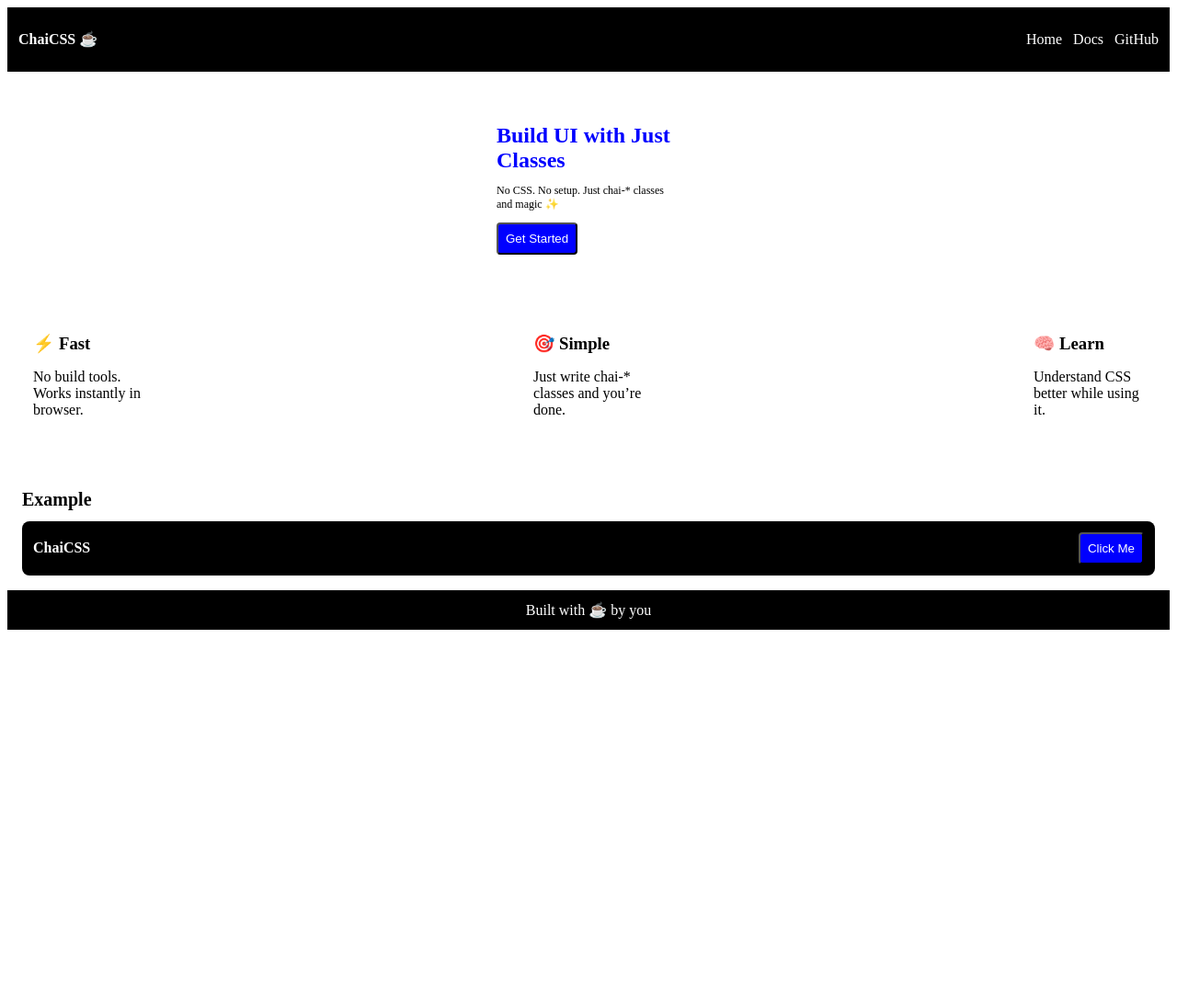
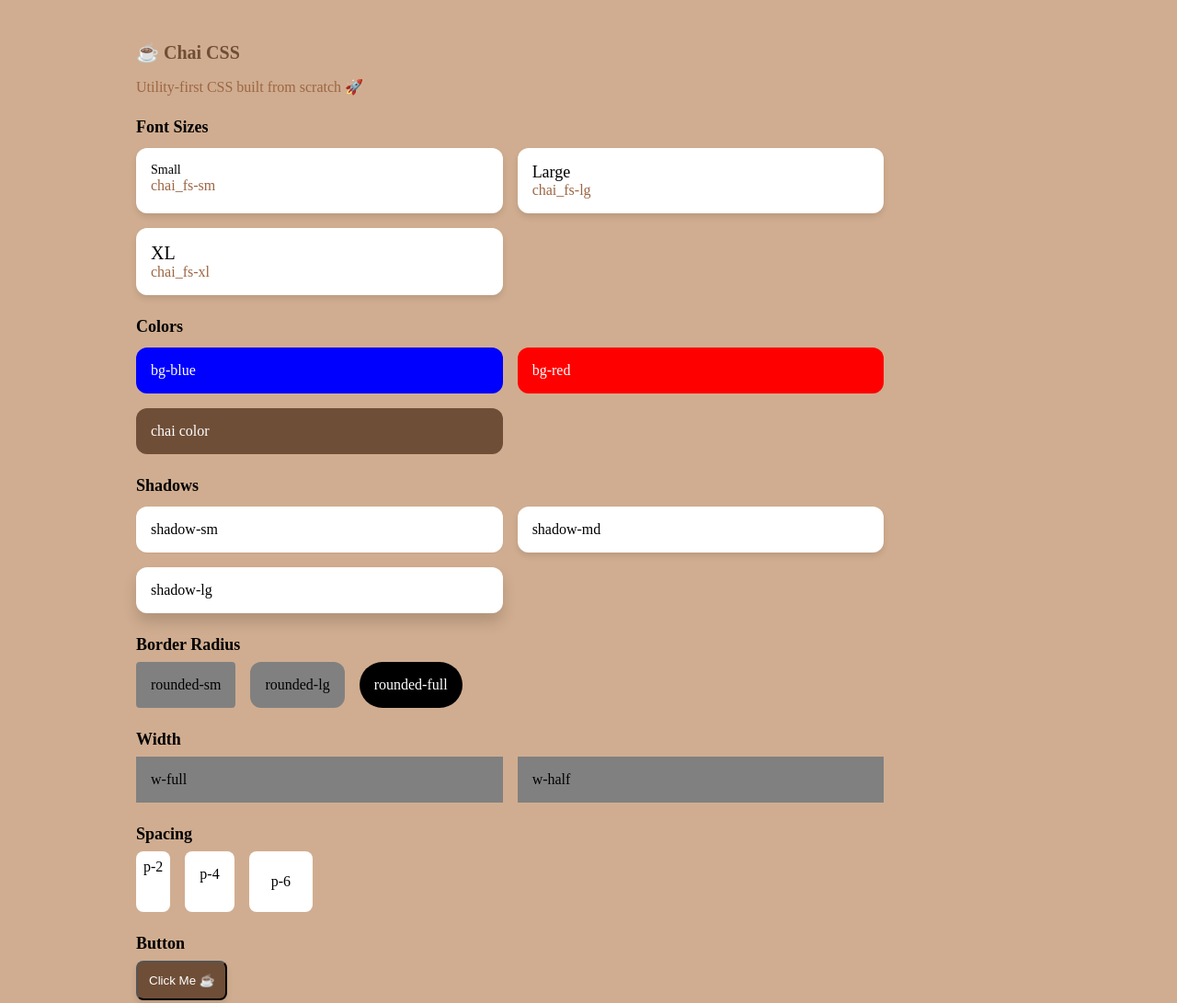
Before and after one commit to Yashika-Agrawal/chai-Tailwind, a plain HTML site: page index.html in a window 1280 px wide. Shown: the whole page at 92% size. Before the commit the page ends 800 px from the top, so only its background shows below. Drawn offline with Linux system fonts and the light colour scheme.

Commit message:
Enhance chaiConfig and main.js with new properties and improved value handling

```diff
--- a/chaiConfig.js
+++ b/chaiConfig.js
@@ -1,16 +1,13 @@
 // chaiConfig.js
-
 // 🧠 Property mapping (WHAT to apply)
 export const chaiClasses = {
     // ===== Spacing =====
-    // Padding
     p: "padding",
     pt: "paddingTop",
     pb: "paddingBottom",
     pl: "paddingLeft",
     pr: "paddingRight",
 
-    // Margin
     m: "margin",
     mt: "marginTop",
     mb: "marginBottom",
@@ -28,6 +25,8 @@
 
     // ===== Border =====
     rounded: "borderRadius",
+    border: "borderWidth",
+    borderc: "borderColor", // cleaner naming
 
     // ===== Typography =====
     text: "color",
@@ -40,13 +39,40 @@
 
     // ===== Layout =====
     display: "display",
+    justify: "justifyContent",
+    items: "alignItems",
+
+    // ===== Effects =====
+    shadow: "boxShadow",
+
+    // ===== Misc =====
+    overflow: "overflow",
+    position: "position",
+    top: "top",
+    left: "left",
+    right: "right",
+    bottom: "bottom",
+
+    // layout
     flex: "display",
+    flexcol: "flexDirection",
 
-    // Flex alignment
+    // spacing helpers
+    gap: "gap",
+
+    // alignment
     justify: "justifyContent",
-    items: "alignItems"
+    items: "alignItems",
+
+    // margin auto (for centering)
+    mx: "marginLeft", // partial hack
+    my: "marginTop",
+
+    // max width
+    maxw: "maxWidth",
+
+    flexwrap: "flexWrap",
   };
-
 
 
   // 🎨 Color values
@@ -61,28 +87,118 @@
   };
 
 
+  // 📦 Value system (PROPERTY-SCOPED)
+  export const chaiValues = {
 
-// 📦 Keyword values (non-numeric, non-color)
-export const chaiValues = {
-    // display
+    // ===== Shadow =====
+    shadow: {
+      sm: "0 1px 2px rgba(0,0,0,0.05)",
+      md: "0 4px 6px rgba(0,0,0,0.1)",
+      lg: "0 10px 15px rgba(0,0,0,0.15)",
+    },
+
+    // ===== Font Size =====
+    fs: {
+      sm: "14px",
+      base: "16px",
+      lg: "18px",
+      xl: "20px",
+    },
+
+    // ===== Border Radius =====
+    rounded: {
+      sm: "4px",
+      md: "8px",
+      lg: "12px",
+      full: "9999px",
+    },
+
+    // ===== Border Width =====
+    border: {
+      thin: "1px",
+      medium: "2px",
+      thick: "4px",
+    },
+
+    // ===== Width / Height =====
+    w: {
+      full: "100%",
+      half: "50%",
+    },
+
+    h: {
+      screen: "100vh",
+    },
+
+    // ===== Display =====
+    display: {
       block: "block",
-    inline: "inline",
-    hidden: "none",
       flex: "flex",
+      none: "none",
+    },
 
-    // flex alignment
+    // ===== Flex =====
+    justify: {
       center: "center",
       between: "space-between",
-    around: "space-around",
-    start: "flex-start",
-    end: "flex-end",
+    },
 
-    // text align
-    left: "left",
-    right: "right",
+    items: {
+      center: "center",
+    },
 
-    // font weight
+    // ===== Typography =====
+    fw: {
       light: 300,
       normal: 400,
-    bold: 700
+      bold: 700,
+    },
+
+    ta: {
+      left: "left",
+      center: "center",
+      right: "right",
+    },
+
+    // ===== Overflow =====
+    overflow: {
+      hidden: "hidden",
+      scroll: "scroll",
+      auto: "auto",
+    },
+
+    // ===== Position =====
+    position: {
+      absolute: "absolute",
+      relative: "relative",
+      fixed: "fixed",
+    },
+    maxw: {
+        xl: "1100px",
+      },
+
+      mx: {
+        auto: "auto",
+      },
+
+      gap: {
+        sm: "8px",
+        md: "16px",
+        lg: "24px",
+      },
+
+      flex: {
+        flex: "flex",
+      },
+      flexwrap: {
+        wrap: "wrap",
+      },
+
+      w: {
+        full: "100%",
+        half: "50%",
+        third: "33.33%",
+      },
+
+
   };
--- a/index.html
+++ b/index.html
@@ -1,75 +1,176 @@
 <!DOCTYPE html>
-<html lang="en">
+<html>
 <head>
-  <meta charset="UTF-8" />
-  <meta name="viewport" content="width=device-width, initial-scale=1.0"/>
-  <title>ChaiCSS ☕</title>
+  <title>Chai CSS Demo</title>
 </head>
 
-<body class="chai_bg-gray chai_m-0">
+<body class="chai_p-6 chai_bg-[#d0ad90]">
 
-  <!-- 🔥 Navbar -->
-  <div class="chai_flex chai_justify-between chai_items-center chai_p-3 chai_bg-black chai_text-white">
-    <h2 class="chai_fs-4 chai_fw-bold">ChaiCSS ☕</h2>
-    <div class="chai_flex chai_items-center">
-      <span class="chai_mr-3">Home</span>
-      <span class="chai_mr-3">Docs</span>
-      <span>GitHub</span>
-    </div>
-  </div>
+  <!-- CONTAINER -->
+  <div class="chai_maxw-xl chai_mx-auto">
 
-  <!-- 🚀 Hero Section -->
-  <div class="chai_flex chai_items-center chai_justify-center chai_p-5">
-    <div class="chai_bg-white chai_p-5 chai_rounded-2 chai_w-50">
-      <h1 class="chai_fs-6 chai_fw-bold chai_text-blue chai_mb-2">
-        Build UI with Just Classes
+    <!-- HEADER -->
+    <div class="chai_mb-6">
+      <h1 class="chai_fs-xl chai_fw-bold chai_text-[#6f4e37]">
+        ☕ Chai CSS
       </h1>
-      <p class="chai_fs-3 chai_mb-3">
-        No CSS. No setup. Just chai-* classes and magic ✨
+      <p class="chai_text-[#9c6644]">
+        Utility-first CSS built from scratch 🚀
       </p>
-      <button class="chai_bg-blue chai_text-white chai_p-2 chai_rounded-1">
-        Get Started
-      </button>
-    </div>
-  </div>
-
-  <!-- 📦 Cards Section -->
-  <div class="chai_flex chai_justify-between chai_p-4">
-
-    <div class="chai_bg-white chai_p-3 chai_rounded-2 chai_w-30">
-      <h3 class="chai_fw-bold chai_mb-2">⚡ Fast</h3>
-      <p>No build tools. Works instantly in browser.</p>
     </div>
 
-    <div class="chai_bg-white chai_p-3 chai_rounded-2 chai_w-30">
-      <h3 class="chai_fw-bold chai_mb-2">🎯 Simple</h3>
-      <p>Just write chai-* classes and you’re done.</p>
+    <!-- FONT SIZE -->
+    <div class="chai_mb-6">
+
+      <h2 class="chai_fs-lg chai_fw-bold chai_mb-3">Font Sizes</h2>
+
+      <div class="chai_flex chai_flexwrap-wrap chai_gap-md">
+
+        <div class="
+          chai_p-4
+          chai_bg-white
+          chai_shadow-md
+          chai_rounded-lg
+          chai_w-third
+        ">
+          <div class="chai_fs-sm">Small</div>
+          <div class="chai_text-[#9c6644]">chai_fs-sm</div>
+        </div>
+
+        <div class="
+          chai_p-4
+          chai_bg-white
+          chai_shadow-md
+          chai_rounded-lg
+          chai_w-third
+        ">
+          <div class="chai_fs-lg">Large</div>
+          <div class="chai_text-[#9c6644]">chai_fs-lg</div>
+        </div>
+
+        <div class="
+          chai_p-4
+          chai_bg-white
+          chai_shadow-md
+          chai_rounded-lg
+          chai_w-third
+        ">
+          <div class="chai_fs-xl">XL</div>
+          <div class="chai_text-[#9c6644]">chai_fs-xl</div>
+        </div>
+
+      </div>
+
     </div>
 
-    <div class="chai_bg-white chai_p-3 chai_rounded-2 chai_w-30">
-      <h3 class="chai_fw-bold chai_mb-2">🧠 Learn</h3>
-      <p>Understand CSS better while using it.</p>
+    <!-- COLORS -->
+    <div class="chai_mb-6">
+
+      <h2 class="chai_fs-lg chai_fw-bold chai_mb-3">Colors</h2>
+
+      <div class="chai_flex chai_gap-md chai_flexwrap-wrap">
+
+        <div class="chai_p-4 chai_bg-blue chai_text-white chai_rounded-lg chai_w-third">
+          bg-blue
+        </div>
+
+        <div class="chai_p-4 chai_bg-red chai_text-white chai_rounded-lg chai_w-third">
+          bg-red
+        </div>
+
+        <div class="chai_p-4 chai_bg-[#6f4e37] chai_text-white chai_rounded-lg chai_w-third">
+          chai color
+        </div>
+
+      </div>
+
+    </div>
+<!-- SHADOW SECTION -->
+<div class="chai_mb-6">
+
+  <h2 class="chai_fs-lg chai_fw-bold chai_mb-3">Shadows</h2>
+
+  <div class="chai_flex chai_gap-md chai_flexwrap-wrap">
+
+    <div class="chai_p-4 chai_bg-white chai_shadow-sm chai_rounded-lg chai_w-third">
+      shadow-sm
+    </div>
+
+    <div class="chai_p-4 chai_bg-white chai_shadow-md chai_rounded-lg chai_w-third">
+      shadow-md
+    </div>
+
+    <div class="chai_p-4 chai_bg-white chai_shadow-lg chai_rounded-lg chai_w-third">
+      shadow-lg
     </div>
 
   </div>
 
-  <!-- 🧪 Feature Section -->
-  <div class="chai_p-4">
-    <h2 class="chai_fs-5 chai_fw-bold chai_mb-3">Example</h2>
+</div>
 
-    <div class="chai_flex chai_items-center chai_justify-between chai_bg-black chai_text-white chai_p-3 chai_rounded-2">
-      <span class="chai_fw-bold">ChaiCSS</span>
-      <button class="chai_bg-blue chai_text-white chai_p-2 chai_rounded-1">
-        Click Me
+    <!-- BORDER RADIUS -->
+    <div class="chai_mb-6">
+      <h2 class="chai_fs-lg chai_fw-bold chai_mb-2">Border Radius</h2>
+
+      <div class="chai_flex chai_gap-md">
+        <div class="chai_p-4 chai_bg-gray chai_rounded-sm">
+          rounded-sm
+        </div>
+
+        <div class="chai_p-4 chai_bg-gray chai_rounded-lg">
+          rounded-lg
+        </div>
+
+        <div class="chai_p-4 chai_bg-black chai_text-white chai_rounded-full">
+          rounded-full
+        </div>
+      </div>
+    </div>
+
+    <!-- WIDTH -->
+    <div class="chai_mb-6">
+      <h2 class="chai_fs-lg chai_fw-bold chai_mb-2">Width</h2>
+
+      <div class="chai_flex chai_gap-md chai_flexwrap-wrap">
+
+        <div class="chai_p-4 chai_bg-gray chai_w-third">
+          w-full
+        </div>
+
+        <div class="chai_p-4 chai_bg-gray chai_w-third">
+          w-half
+        </div>
+
+      </div>
+    </div>
+
+    <!-- SPACING -->
+    <div class="chai_mb-6">
+      <h2 class="chai_fs-lg chai_fw-bold chai_mb-2">Spacing</h2>
+
+      <div class="chai_flex chai_gap-md">
+        <div class="chai_p-2 chai_bg-white chai_rounded-md">p-2</div>
+        <div class="chai_p-4 chai_bg-white chai_rounded-md">p-4</div>
+        <div class="chai_p-6 chai_bg-white chai_rounded-md">p-6</div>
+      </div>
+    </div>
+
+    <!-- BUTTON -->
+    <div class="chai_mb-6">
+      <h2 class="chai_fs-lg chai_fw-bold chai_mb-2">Button</h2>
+
+      <button class="
+        chai_p-3
+        chai_bg-[#6f4e37]
+        chai_text-white
+        chai_rounded-md
+        chai_shadow-md
+      ">
+        Click Me ☕
       </button>
     </div>
+
   </div>
-
-  <!-- 📌 Footer -->
-  <div class="chai_bg-black chai_text-white chai_p-3 chai_ta-center">
-    Built with ☕ by you
-  </div>
-
   <script type="module" src="main.js"></script>
 </body>
 </html>
--- a/main.js
+++ b/main.js
@@ -1,32 +1,47 @@
+
 import { chaiClasses, chaiColors, chaiValues } from "./chaiConfig.js";
-
-const allElements=[...document.body.querySelectorAll("*")]
+const allElements=[document.body, ...document.body.querySelectorAll("*")]
 
 allElements.forEach((ele) => {
     const classListArray=[...ele.classList]
     const filterChaiArray=classListArray.filter((cls)=>{
         return cls.startsWith("chai_")
     })
-    console.log(filterChaiArray, "filter")
     if (filterChaiArray.length === 0) return;
     filterChaiArray.forEach((chaiClass) => {
-        // remove "chai_"
         let classes = chaiClass.slice(5);
-        let [property, scaleOrColor] = classes.split("-");
+        let property, scaleOrColor;
+
+        if (classes.includes("-")) {
+            const firstDashIndex = classes.indexOf("-");
+            property = classes.slice(0, firstDashIndex);
+            scaleOrColor = classes.slice(firstDashIndex + 1);
+        } else {
+            property = classes;
+            scaleOrColor = null;
+        }
 
         let cssProperty = chaiClasses[property];
         if (!cssProperty) return;
 
-        //no value class present
         if (!scaleOrColor) {
-            const value = chaiValues[property];
-            if (!value) return;
+            const valueGroup = chaiValues[property];
 
-            ele.style[cssProperty] = value;
+            if (valueGroup && valueGroup[property]) {
+                ele.style[cssProperty] = valueGroup[property];
+            }
+
             return;
         }
-        // Color classes
-        if (property === "text" || property === "bg") {
+        // ✅ Custom arbitrary value support
+        if (scaleOrColor && scaleOrColor.startsWith("[") && scaleOrColor.endsWith("]")) {
+            const customValue = scaleOrColor.slice(1, -1); // remove [ ]
+
+            ele.style[cssProperty] = customValue;
+            return;
+        }
+        // ✅ 2. Colors (keep as is)
+        if (property === "text" || property === "bg" || property === "borderc") {
             const colorValue = chaiColors[scaleOrColor];
             if (!colorValue) return;
 
@@ -34,17 +49,19 @@
             return;
         }
 
-        // Keyword values (center, bold, etc)
-        if (scaleOrColor in chaiValues) {
-            ele.style[cssProperty] = chaiValues[scaleOrColor];
+        // ✅ 3. NEW: Scoped values
+        const valueGroup = chaiValues[property];
+
+        if (valueGroup && scaleOrColor in valueGroup) {
+            ele.style[cssProperty] = valueGroup[scaleOrColor];
             return;
         }
 
-        // 4. Spacing (fallback)
+        // ✅ 4. Fallback → spacing numbers
         const scale = Number(scaleOrColor);
-        if (isNaN(scale)) return;
-
-        ele.style[cssProperty] = `${scale * 4}px`;
-
-            });
+        if (!isNaN(scale)) {
+            ele.style[cssProperty] = `${scale * 4}px`;
+            return;
+        }
+    });
 });
```
Lines whose indentation alone changed are shown as unchanged.
